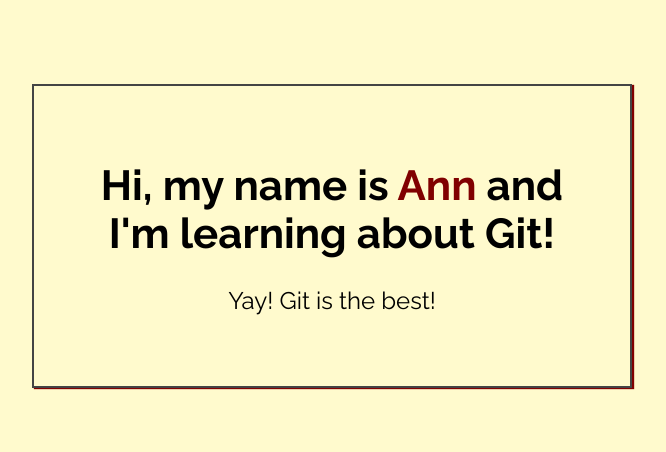
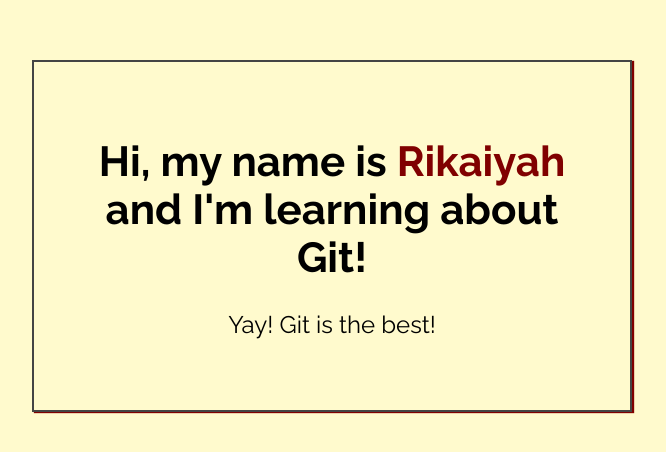
Before and after one commit to Rikaiyah-Winters/my-first-repo, a plain HTML site: page index.html in a window 1280 px wide. Shown: the part 164-616 px from the top of the page, without its empty margins (308-974 px from the left). Drawn offline with Linux system fonts and the light colour scheme.

Commit message:
Added name to index.html

```diff
--- a/index.html
+++ b/index.html
@@ -14,7 +14,7 @@
 <body>
 
     <div class="greeting">
-        <h1>Hi, my name is <span class="highlight">Ann</span> and I'm learning about Git! </h1>
+        <h1>Hi, my name is <span class="highlight">Rikaiyah</span> and I'm learning about Git! </h1>
 
         <p>Yay! Git is the best!</p>
     </div>
```
